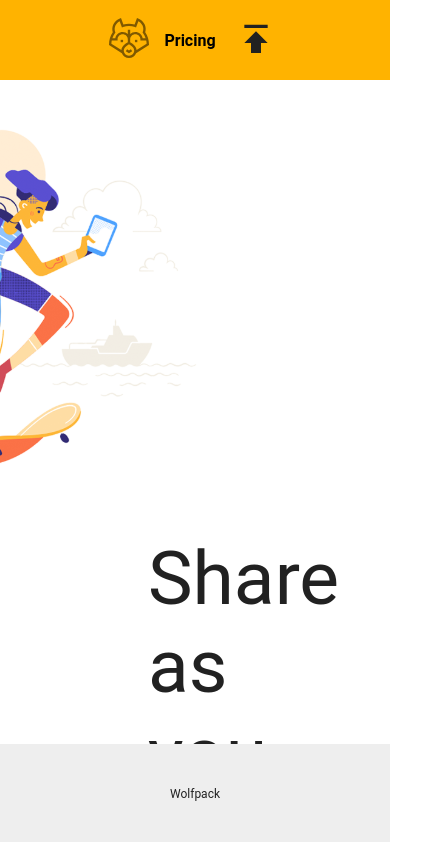
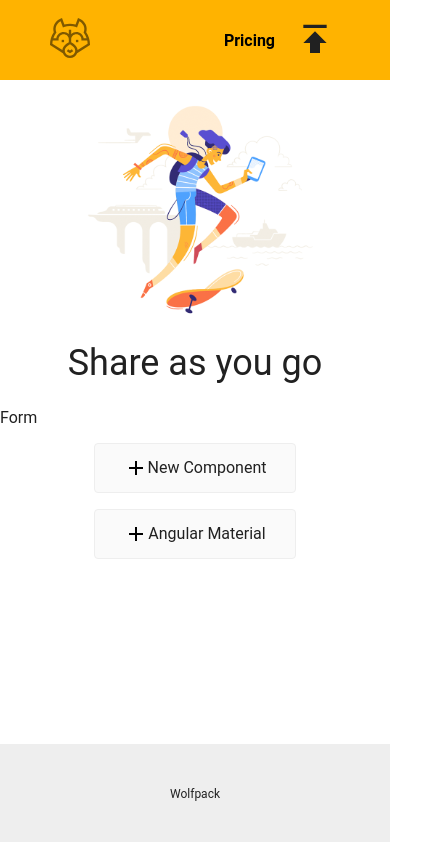
Before and after one commit to elluksm/angular-subscription-app, an Angular app: page / in a window 390 px wide. Shown: the top 842 px of the page, 421 px wide, since content can reach past the window. Built offline with nearby package versions, Linux system fonts and the light colour scheme.

Commit message:
add more responsive styles

```diff
--- a/src/app/app.component.scss
+++ b/src/app/app.component.scss
@@ -1,5 +1,13 @@
 .content {
-    display: flex;
-    margin: 120px auto 120px;
-    flex-direction: column;
+  display: flex;
+  margin: 120px auto 120px;
+  flex-direction: column;
+}
+
+/* Responsive Styles */
+
+@media screen and (max-width: 575px) {
+  .content {
+    margin: 100px auto 120px;
   }
+}
--- a/src/app/heading/heading.component.scss
+++ b/src/app/heading/heading.component.scss
@@ -1,22 +1,28 @@
 :host {
+  display: flex;
+  justify-content: center;
   width: 100%;
 }
 
 .app-heading {
   display: flex;
+  width: 100%;
   flex-wrap: wrap;
-  width: 100%;
   align-items: center;
 
   .image-container {
     width: 45%;
     display: flex;
     justify-content: flex-end;
+
+    img {
+      width: 100%;
+      height: auto;
+    }
   }
 
   .heading-container {
     width: 55%;
-
     h1 {
       font-size: 75px;
       font-weight: normal;
@@ -26,13 +32,10 @@
 
 /* Responsive Styles */
 
-@media screen and (max-width: 950px) {
+@media screen and (max-width: 1000px) {
   .app-heading {
-    .image-container {
-      width: 60%;
-    }
-    .heading-container {
-      width: 40%;
+    .heading-container h1 {
+      font-size: 52px;
     }
   }
 }
@@ -42,6 +45,11 @@
     .image-container,
     .heading-container {
       width: 100%;
+
+      h1 {
+        font-size: 36px;
+        text-align: center;
+      }
     }
   }
 }
--- a/src/styles.scss
+++ b/src/styles.scss
@@ -2,6 +2,7 @@
 @import "styles/_variables.scss";
 
 body {
+  margin: 0;
   font-family: "Barlow", Roboto, Open Sans, sans-serif;
   font-size: 16px;
   color: var(--dark-brown);
@@ -10,6 +11,15 @@ body {
   .container {
     max-width: 1160px;
     display: flex;
+    width: 100%;
     padding: 0 140px;
   }
 }
+
+/* Responsive Styles */
+
+@media screen and (max-width: 1250px) {
+  body .container {
+    padding: 0 50px;
+  }
+}
```
